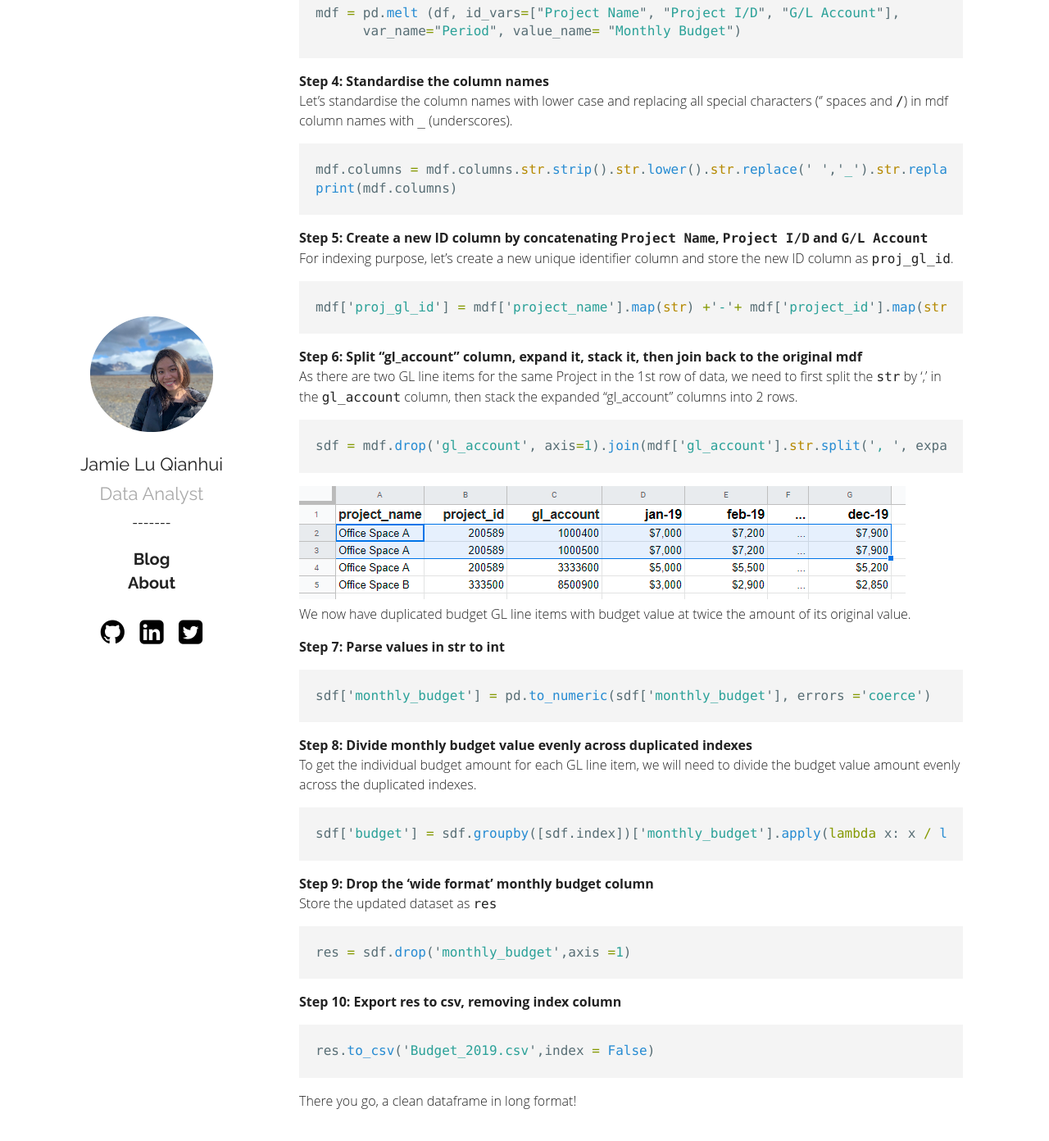
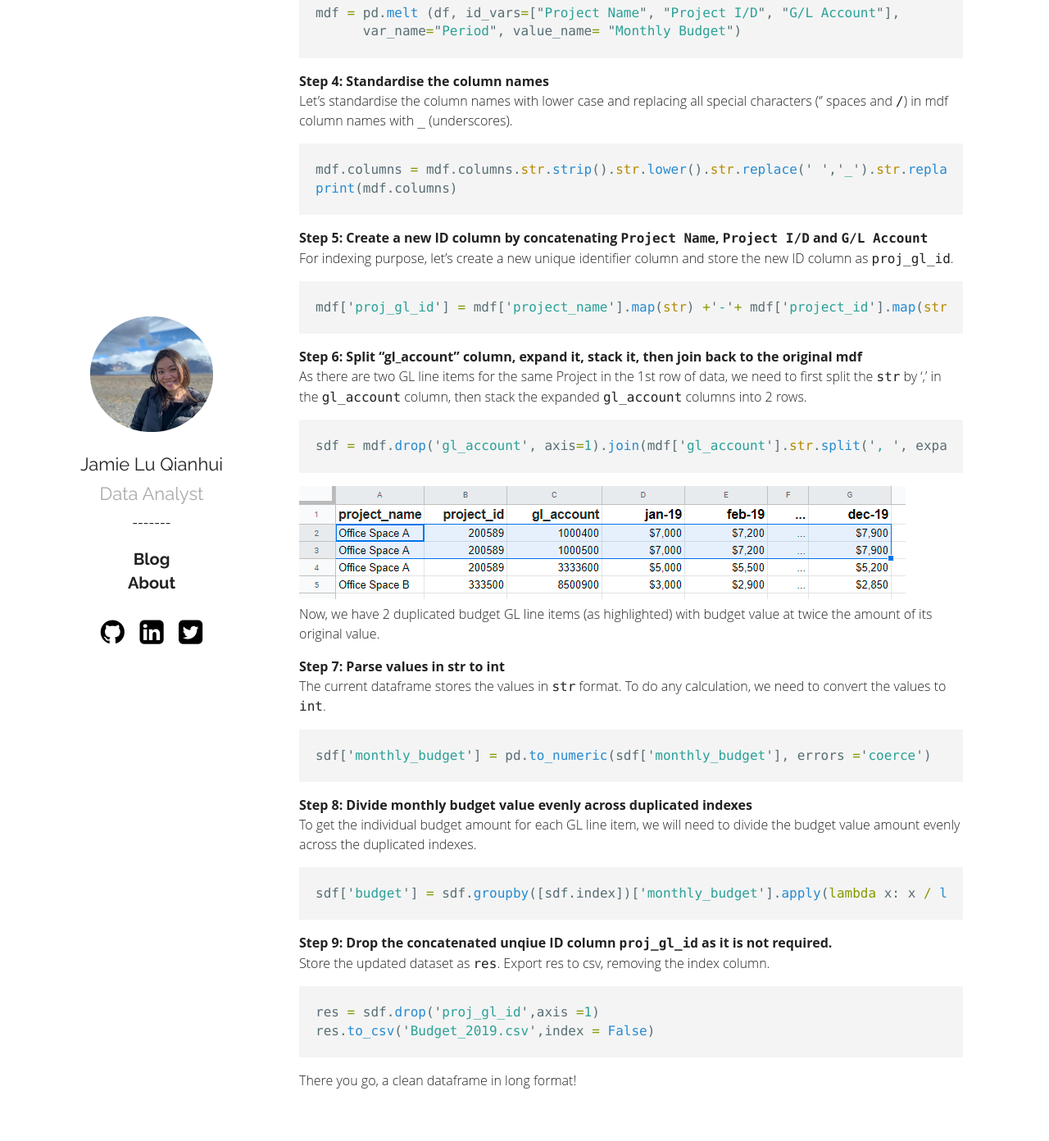
Before and after one commit to jamieqianhui/jamieqianhui.github.io, a Jekyll site: the page built from _posts/2019-06-04-Data-Wrangling-using-Python.markdown, in a window 1280 px wide and 1400 px high, scrolled down 815 px. Shown: the top 1392 px of the window at 82% size. Built offline with Jekyll 4.4.1, drawn with Linux system fonts in a browser that asks for light colours.

Commit message:
Update 2019-06-04-Data-Wrangling-using-Python.markdown

````diff
--- a/_posts/2019-06-04-Data-Wrangling-using-Python.markdown
+++ b/_posts/2019-06-04-Data-Wrangling-using-Python.markdown
@@ -43,14 +43,15 @@ For indexing purpose, let's create a new unique identifier column and store the
 mdf['proj_gl_id'] = mdf['project_name'].map(str) +'-'+ mdf['project_id'].map(str) + '-' + mdf['gl_account'].map(str)
 ```
 **Step 6: Split "gl_account" column, expand it, stack it, then join back to the original mdf** <br>
-As there are two GL line items for the same Project in the 1st row of data, we need to first split the `str` by ',' in the  `gl_account` column, then stack the expanded "gl_account" columns into 2 rows.
+As there are two GL line items for the same Project in the 1st row of data, we need to first split the `str` by ',' in the  `gl_account` column, then stack the expanded `gl_account` columns into 2 rows.
 ```python
 sdf = mdf.drop('gl_account', axis=1).join(mdf['gl_account'].str.split(', ', expand=True).stack().reset_index(level=1, drop=True).rename('gl_account'))
 ```
 ![DF_stacked]({{ '/assets/DF_stacked.png' | relative_url }}) <br>
-We now have duplicated budget GL line items with budget value at twice the amount of its original value.
+Now, we have 2 duplicated budget GL line items (as highlighted) with budget value at twice the amount of its original value.
 
-**Step 7: Parse values in str to int**
+**Step 7: Parse values in str to int** <br>
+The current dataframe stores the values in `str` format. To do any calculation, we need to convert the values to `int`.
 ```python
 sdf['monthly_budget'] = pd.to_numeric(sdf['monthly_budget'], errors ='coerce')
 ```
@@ -59,13 +60,10 @@ To get the individual budget amount for each GL line item, we will need to divid
 ```python
 sdf['budget'] = sdf.groupby([sdf.index])['monthly_budget'].apply(lambda x: x / len(x))
 ```
-**Step 9: Drop the 'wide format' monthly budget column**<br>
-Store the updated dataset as `res`
+**Step 9: Drop the concatenated unqiue ID column `proj_gl_id` as it is not required.** <br>
+Store the updated dataset as `res`. Export res to csv, removing the index column.
 ```python
-res = sdf.drop('monthly_budget',axis =1)
-```
-**Step 10: Export res to csv, removing index column**
-```python
+res = sdf.drop('proj_gl_id',axis =1)
 res.to_csv('Budget_2019.csv',index = False)
 ```
 There you go, a clean dataframe in long format!
````
